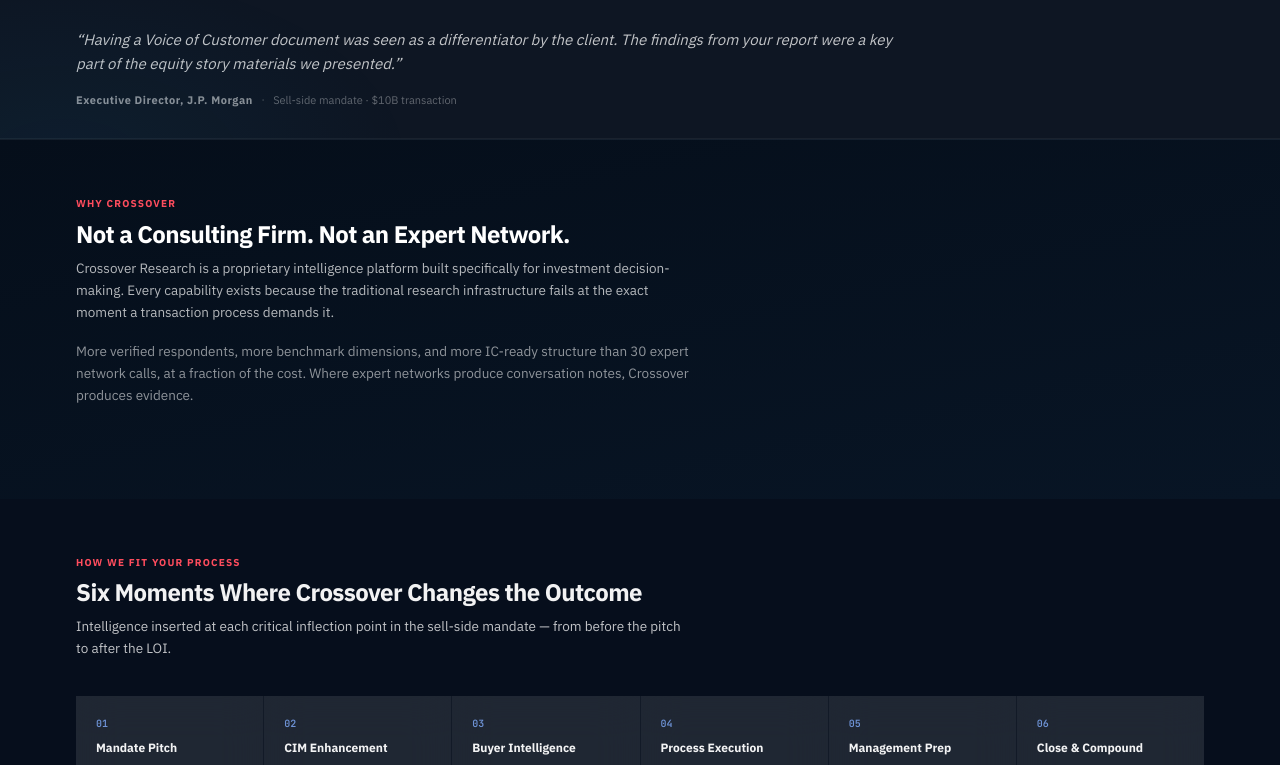
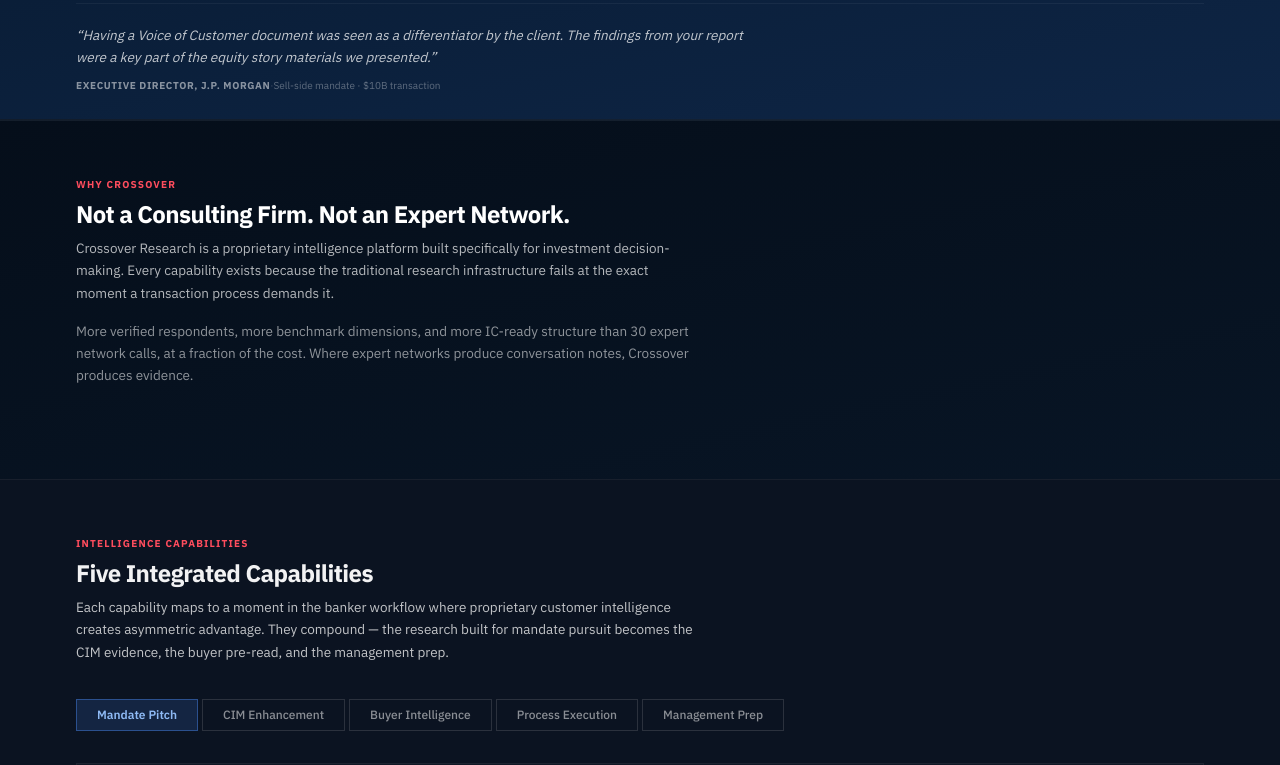
Before and after one commit to Crossover-Research/sell-side-overview-site, a Next.js app: page /capabilities in a window 1280 px wide. Shown: the part 515-1280 px from the top of the page. Built offline with nearby package versions, Linux system fonts and the light colour scheme.

Commit message:
Remove standalone JPM proof card; move quote inline below metrics; remove workflow section
* Update app/capabilities/page.tsx

* Update app/globals.css

```diff
--- a/app/capabilities/page.tsx
+++ b/app/capabilities/page.tsx
@@ -1,7 +1,7 @@
 'use client';
 import { useState } from 'react';
 import {
-  IB_TRACK_RECORD, IB_WORKFLOW_STAGES, IB_CAPS, IB_CAP_DATA,
+  IB_TRACK_RECORD, IB_CAPS, IB_CAP_DATA,
   type IBCap,
 } from '../../lib/data/ibCapabilities';
 
@@ -46,20 +46,17 @@ export default function CapabilitiesPage() {
               <div className="ib-metric-lbl">Days avg. study turnaround</div>
             </div>
           </div>
-        </div>
-      </section>
 
-      {/* J.P. MORGAN PROOF */}
-      <section className="ib-proof">
-        <div className="ib-inner">
-          <div className="ib-proof-quote">
-            &ldquo;Having a Voice of Customer document was seen as a differentiator by the client.
-            The findings from your report were a key part of the equity story materials we presented.&rdquo;
-          </div>
-          <div className="ib-proof-attr">
-            <span className="ib-proof-name">Executive Director, J.P. Morgan</span>
-            <span className="ib-proof-sep">·</span>
-            <span className="ib-proof-role">Sell-side mandate · $10B transaction</span>
+          <div className="ib-inline-quote">
+            <div className="ib-inline-quote-text">
+              &ldquo;Having a Voice of Customer document was seen as a differentiator by the client.
+              The findings from your report were a key part of the equity story materials we presented.&rdquo;
+            </div>
+            <div className="ib-inline-quote-attr">
+              <span className="ib-inline-quote-name">Executive Director, J.P. Morgan</span>
+              <span className="ib-inline-quote-sep"> · </span>
+              <span className="ib-inline-quote-role">Sell-side mandate · $10B transaction</span>
+            </div>
           </div>
         </div>
       </section>
@@ -82,27 +79,6 @@ export default function CapabilitiesPage() {
             than 30 expert network calls, at a fraction of the cost. Where expert networks
             produce conversation notes, Crossover produces evidence.
           </p>
-        </div>
-      </section>
-
-      {/* WORKFLOW MAP */}
-      <section className="ib-section" id="workflow">
-        <div className="ib-inner">
-          <div className="ib-section-eyebrow">How We Fit Your Process</div>
-          <h2 className="ib-section-title">Six Moments Where Crossover Changes the Outcome</h2>
-          <p className="ib-section-desc">
-            Intelligence inserted at each critical inflection point in the sell-side mandate —
-            from before the pitch to after the LOI.
-          </p>
-          <div className="ib-workflow">
-            {IB_WORKFLOW_STAGES.map((stage, i) => (
-              <div key={i} className="ib-stage">
-                <div className="ib-stage-num">{stage.num}</div>
-                <div className="ib-stage-label">{stage.label}</div>
-                <div className="ib-stage-desc">{stage.desc}</div>
-              </div>
-            ))}
-          </div>
         </div>
       </section>
 
--- a/app/globals.css
+++ b/app/globals.css
@@ -977,3 +977,32 @@ body::before {
 }
 
 .topbar-logo-fallback { display: none; font-size: 13px; font-weight: 800; letter-spacing: .08em; text-transform: uppercase; color: rgba(255,255,255,.82); }
+
+/* ── INLINE HERO QUOTE ────────────────────────────────────────────────────── */
+.ib-inline-quote {
+  padding: 20px 0 24px;
+  border-top: 1px solid var(--br-lo);
+  margin-top: 4px;
+}
+.ib-inline-quote-text {
+  font-size: 13.5px;
+  color: var(--t1);
+  font-style: italic;
+  line-height: 1.65;
+  margin-bottom: 10px;
+  max-width: 680px;
+}
+.ib-inline-quote-attr {
+  display: flex;
+  align-items: center;
+  gap: 0;
+}
+.ib-inline-quote-name {
+  font-size: 10px;
+  font-weight: 700;
+  color: var(--t2);
+  letter-spacing: .06em;
+  text-transform: uppercase;
+}
+.ib-inline-quote-sep  { font-size: 10px; color: var(--t4); }
+.ib-inline-quote-role { font-size: 10px; color: var(--t3); }
```
